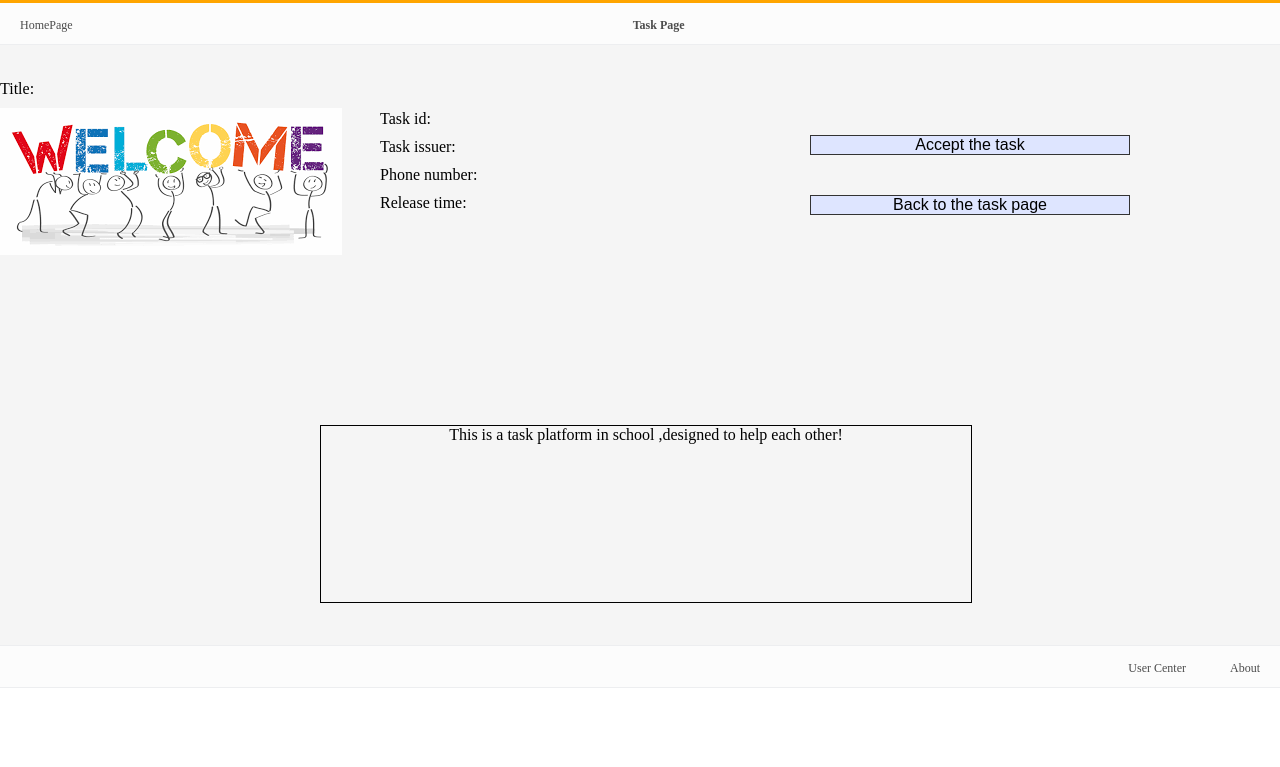
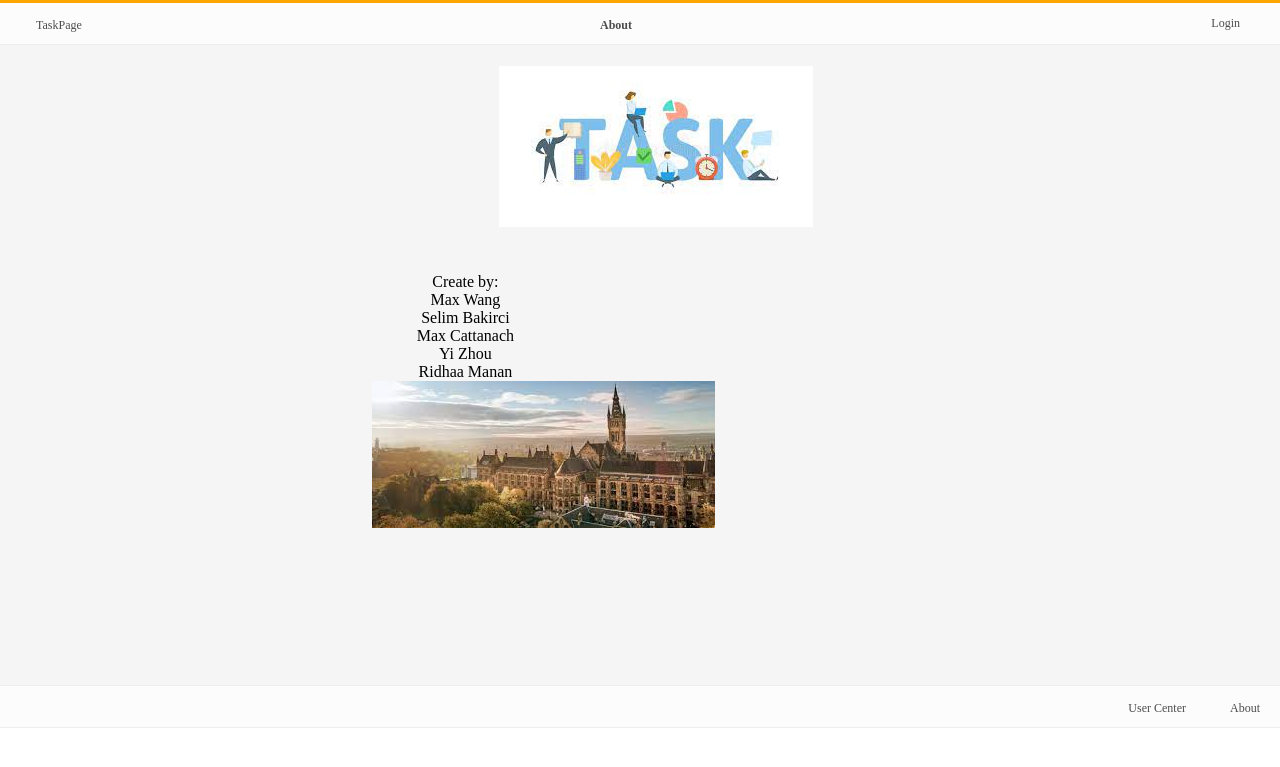
Before and after one commit to gloriousarch/mytask, a Django app: page /about/ in a window 1280 px wide; the page is wider, and only the part inside the window is pictured. Shown: the top 767 px of that part. Run offline with Django 3.2, Linux system fonts and the light colour scheme.

Commit message:
about page

```diff
--- a/templates/task/about.html
+++ b/templates/task/about.html
@@ -1,58 +1,48 @@
-{% extends 'task/usercenterbase.html' %}
+{% extends 'task/base.html' %}
 {% load staticfiles %} <!-- New line -->
 
 
 
 {% block title_block %}
-        Task Page
+        About Page
 {% endblock %}
 
 {% block link_block %}
-<link rel="stylesheet" href="{% static "css/usercenter.css" %}" />
-<link rel="stylesheet" href="{% static "css/SingleBoxStyle.css" %}" />
-<link rel="stylesheet" href="{% static "css/taskpagestyle.css" %}" />
+
 {% endblock %}
 
 {% block nav_block %}
-        <c>Task Page</c>
+        <c>About</c>
+        <a href="{% url 'task:taskpage' %}">TaskPage</a>
+        <p><a href="{% url 'task:login' %}">Login</a></p>
 {% endblock %}
 
 {% block banner_block %}
-       <div class="box clearfix">
-        <div class="nav_box">
-            <div class="titleandpbox">
-            <p>Title:<p>
-            <img src="{% static 'images/Welcome.png' %}" alt="Picture of Welcome" />
+        <div class="sub_banner">
+                <div class="w">
+                        <div class = "LogoPictureBox">
+                                <img src="{% static 'images/Logo.jpg' %}" alt="Picture of Logo" />
+                        </div>
+                </div>
+                <div class="w">
+                        <div class = "SubPictureBox clearfix">
+                                <div class="testb">
+                                    <p>Create by: </p>
+                                    <p>Max Wang </p>
+                                    <p>Selim Bakirci </p>
+                                    <p>Max Cattanach </p>
+                                    <p>Yi Zhou </p>
+                                    <p>Ridhaa Manan </p>
+                                </div>
+                                <div class="UOFG">  <img src="{% static 'images/UOFG.jpg' %}" alt="Picture of UOFG" /> </div>
+
+                        </div>
                 </div>
         </div>
-                <div class="trbox">
-
-                        <div class="tasktrboxleft">
-                            <p>Task id:<p>
-                            <p>Task issuer:<p>
-                            <p>Phone number:<p>
-                            <p>Release time:<p>
-
-                                </div>
-
-                        <div class="tasktrboxright">
-
-                                <a href="#"><button class="b2">Accept the task</button></a>
-                                <a href="#"><button class="b2">Back to the task page</button></a>
-                                </div>
-                </div>
-
-                <div class="strbox">
-                    <div class="testcbox"> This is a task platform in school ,designed to help each other!  </div>
-                </div>
-
-        </div>
-
-
 
 {% endblock %}
 
 {% block nav2_block %}
-        <a href="task/about.html">User Center</a>
-        <a href="task/about.html">About</a>
+        <a href="{% url 'task:usercenter' %}">User Center</a>
+        <a href="{% url 'task:about' %}">About</a>
 {% endblock %}
```
